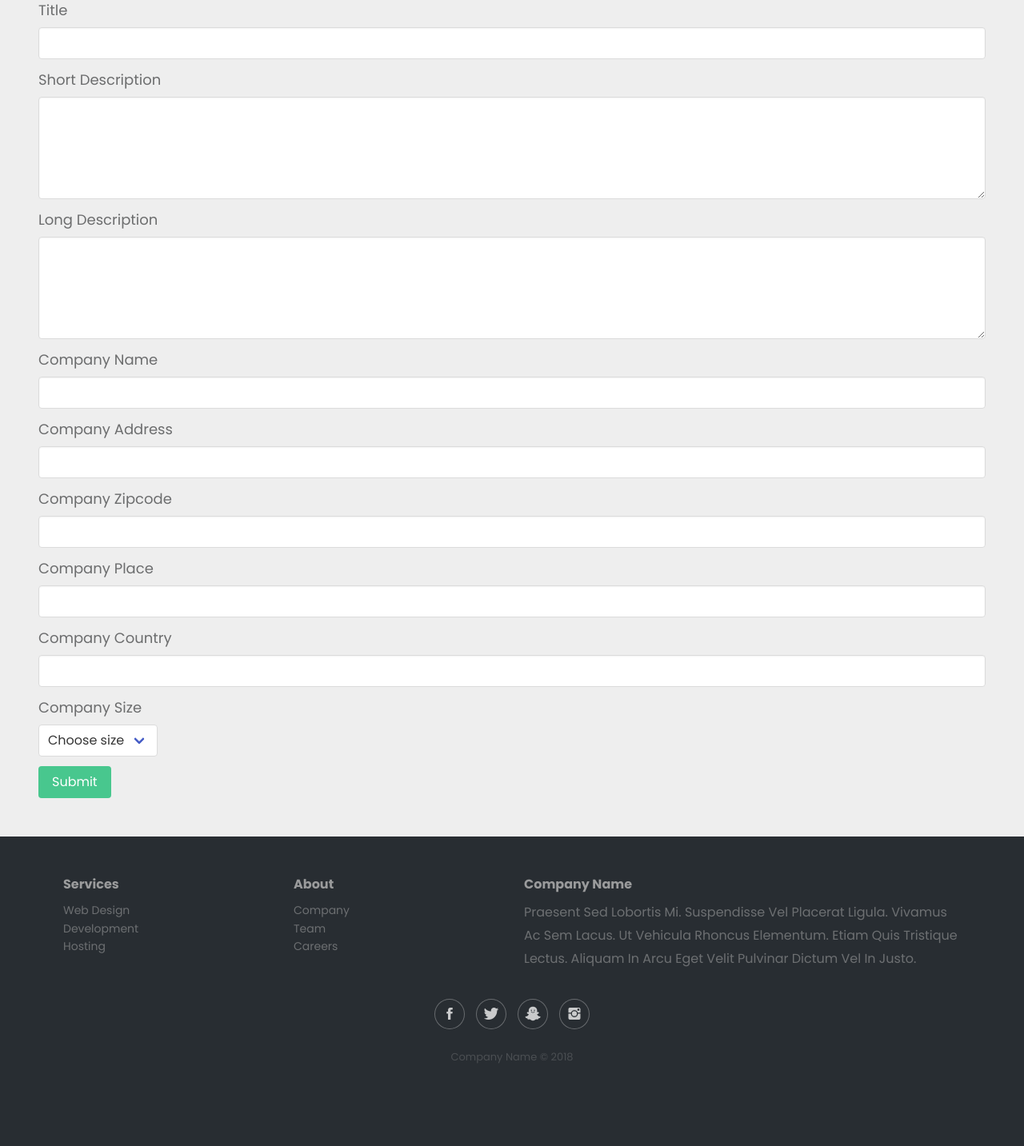
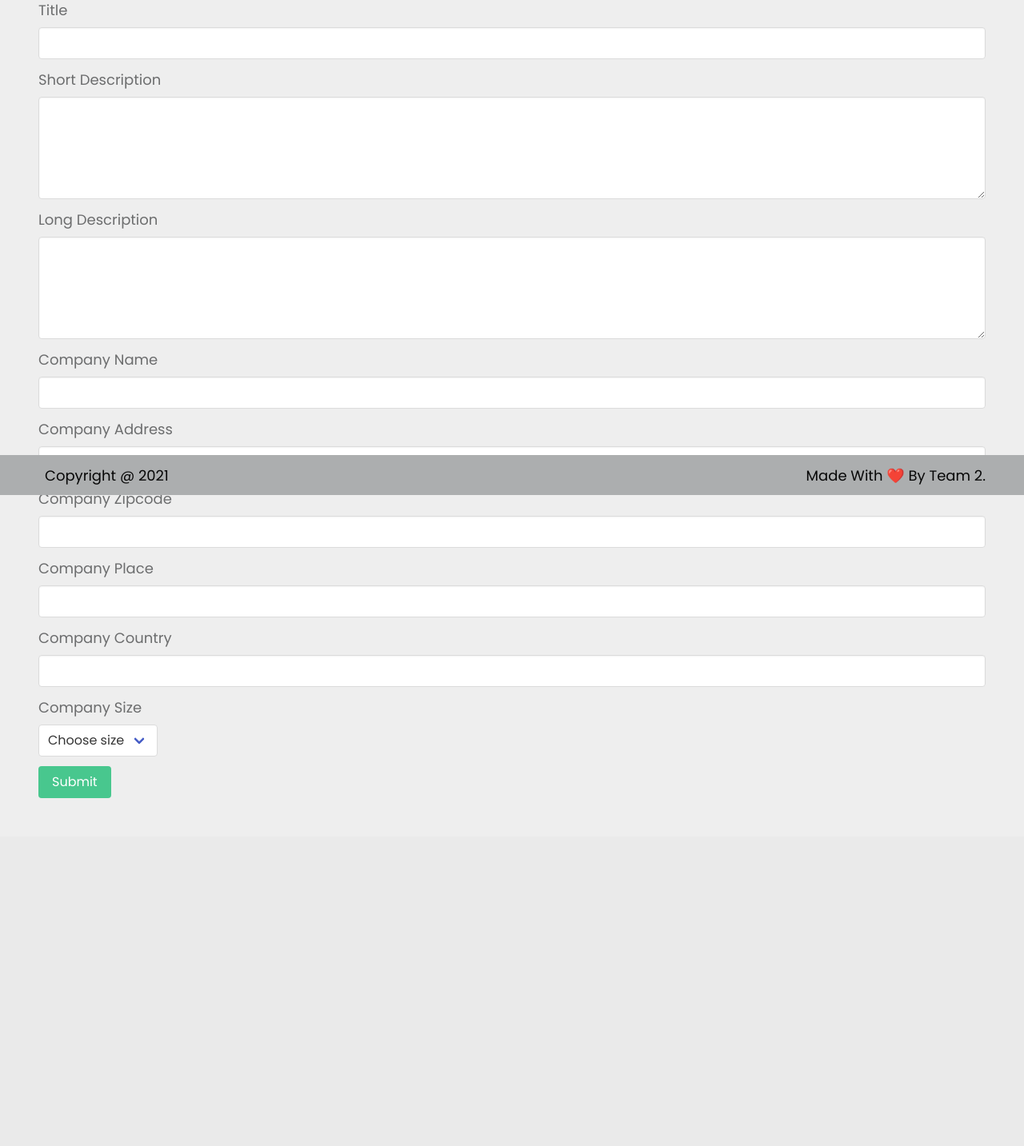
Before and after one commit to jodieritchie/EventsBoard, a Django app: page /jobs/add/ in a window 1280 px wide. Shown: the part 181-1614 px from the top of the page at 80% size. After the commit the page ends 1179 px from the top, so only its background shows below. Run offline with Django 3.2, Linux system fonts and the light colour scheme; some libraries are stand-ins or nearby versions.

Commit message:
update 2 footer

```diff
--- a/myvenv/events_jobs/apps/core/static/css/footer.css
+++ b/myvenv/events_jobs/apps/core/static/css/footer.css
@@ -1,90 +1,24 @@
-.footer-dark {
-    padding:50px 0;
-    color:#f0f9ff;
-    background-color:#282d32;
+#footer {
+    margin-top: 100px;
+    background: #acaeaf;
   }
 
-
-  .footer-dark h3 {
-    margin-top:0;
-    margin-bottom:12px;
-    font-weight:bold;
-    font-size:16px;
+  #footer-item {
+    color: rgb(7, 7, 7);
   }
 
-  .footer-dark ul {
-    padding:0;
-    list-style:none;
-    line-height:1.6;
-    font-size:14px;
-    margin-bottom:0;
+  .h-50 {
+    height:50px !important;
   }
 
-  .footer-dark ul a {
-    color:inherit;
-    text-decoration:none;
-    opacity:0.6;
+  .h-75 {
+    height:75px !important;
   }
 
-  .footer-dark ul a:hover {
-    opacity:0.8;
+  .h-100 {
+    height:100px !important;
   }
 
-  @media (max-width:767px) {
-    .footer-dark .item:not(.social) {
-      text-align:center;
-      padding-bottom:20px;
-    }
+  .h-200 {
+    height:200px;
   }
-
-  .footer-dark .item.text {
-    margin-bottom:36px;
-  }
-
-  @media (max-width:767px) {
-    .footer-dark .item.text {
-      margin-bottom:0;
-    }
-  }
-
-  .footer-dark .item.text p {
-    opacity:0.6;
-    margin-bottom:0;
-  }
-
-  .footer-dark .item.social {
-    text-align:center;
-  }
-
-  @media (max-width:991px) {
-    .footer-dark .item.social {
-      text-align:center;
-      margin-top:20px;
-    }
-  }
-
-  .footer-dark .item.social > a {
-    font-size:20px;
-    width:36px;
-    height:36px;
-    line-height:36px;
-    display:inline-block;
-    text-align:center;
-    border-radius:50%;
-    box-shadow:0 0 0 1px rgba(255,255,255,0.4);
-    margin:0 8px;
-    color:#fff;
-    opacity:0.75;
-  }
-
-  .footer-dark .item.social > a:hover {
-    opacity:0.9;
-  }
-
-  .footer-dark .copyright {
-    text-align:center;
-    padding-top:24px;
-    opacity:0.3;
-    font-size:13px;
-    margin-bottom:0;
-  }
--- a/myvenv/events_jobs/apps/core/templates/base.html
+++ b/myvenv/events_jobs/apps/core/templates/base.html
@@ -75,40 +75,21 @@
     {% endblock %}
 
     <!-- Footer Added -->
-    <div class="footer-dark">
-        <footer>
-            <div class="container">
-                <div class="row">
-                    <div class="col-sm-6 col-md-3 item">
-                        <h3>Services</h3>
-                        <ul>
-                            <li><a href="#">Web design</a></li>
-                            <li><a href="#">Development</a></li>
-                            <li><a href="#">Hosting</a></li>
-                        </ul>
+    <div class='desktop-content'>
+        <div class='flexible-container fixed-bottom'>
+            <div class='row h-50' id='footer'>
+                <div
+                    class='text-nowrap col-12 d-flex flex-row align-content-center align-items-center justify-content-between'>
+                    <div id='footer-item'>
+                        <a href="#" id='footer-item'
+                            class='inline-block text-decoration-none pl-5 fa fa-angle-left fa-lg'><a href="#"
+                                id='footer-item' class='pl-2 text-decoration-none'>Copyright @ 2021</a></a>
                     </div>
-                    <div class="col-sm-6 col-md-3 item">
-                        <h3>About</h3>
-                        <ul>
-                            <li><a href="#">Company</a></li>
-                            <li><a href="#">Team</a></li>
-                            <li><a href="#">Careers</a></li>
-                        </ul>
-                    </div>
-                    <div class="col-md-6 item text">
-                        <h3>Company Name</h3>
-                        <p>Praesent sed lobortis mi. Suspendisse vel placerat ligula. Vivamus ac sem lacus. Ut vehicula
-                            rhoncus elementum. Etiam quis tristique lectus. Aliquam in arcu eget velit pulvinar dictum
-                            vel in justo.</p>
-                    </div>
-                    <div class="col item social"><a href="#"><i class="icon ion-social-facebook"></i></a><a href="#"><i
-                                class="icon ion-social-twitter"></i></a><a href="#"><i
-                                class="icon ion-social-snapchat"></i></a><a href="#"><i
-                                class="icon ion-social-instagram"></i></a></div>
+                    <a href="#" id='footer-item' class='inline-block pr-5 text-decoration-none'>Made with ❤️ by Team
+                        2.</a>
                 </div>
-                <p class="copyright">Company Name © 2018</p>
             </div>
-        </footer>
+        </div>
     </div>
     <!-- Footer -->
 
```
